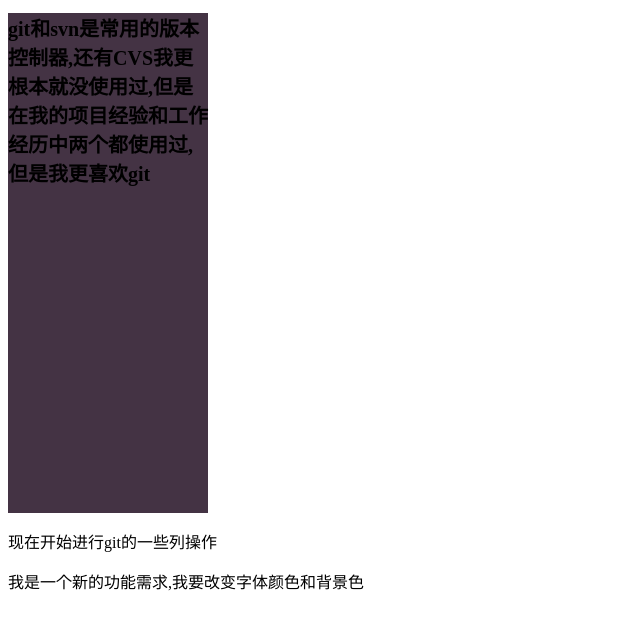
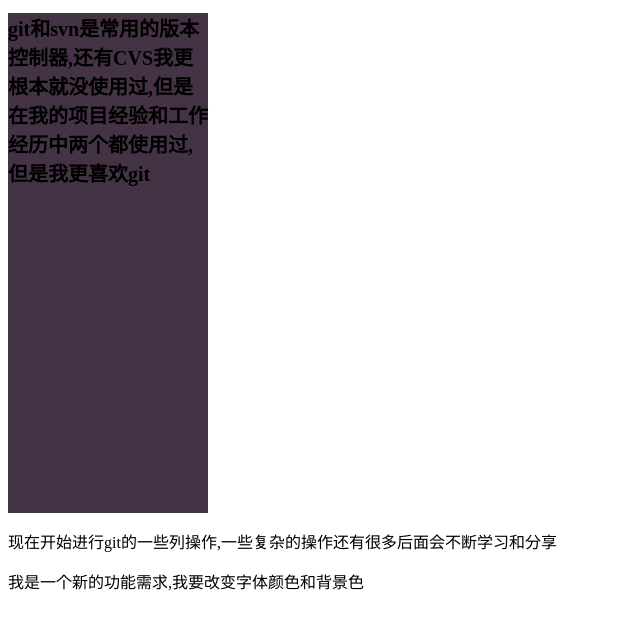
Before and after one commit to Vickeywei/MyFirstApp, a plain HTML site: page index.html in a window 1280 px wide. Shown: the whole page, without its empty margins (0-640 px from the left). Drawn offline with Linux system fonts and the light colour scheme.

Commit message:
a分支功能

```diff
--- a/index.html
+++ b/index.html
@@ -19,7 +19,7 @@
 <body>
 
 	<h1 class="main">git和svn是常用的版本控制器,还有CVS我更根本就没使用过,但是在我的项目经验和工作经历中两个都使用过,但是我更喜欢git</h1>
-	<p class="content">现在开始进行git的一些列操作</p>
+	<p class="content">现在开始进行git的一些列操作,一些复杂的操作还有很多后面会不断学习和分享</p>
 	<p>我是一个新的功能需求,我要改变字体颜色和背景色</p>
 
 
```
